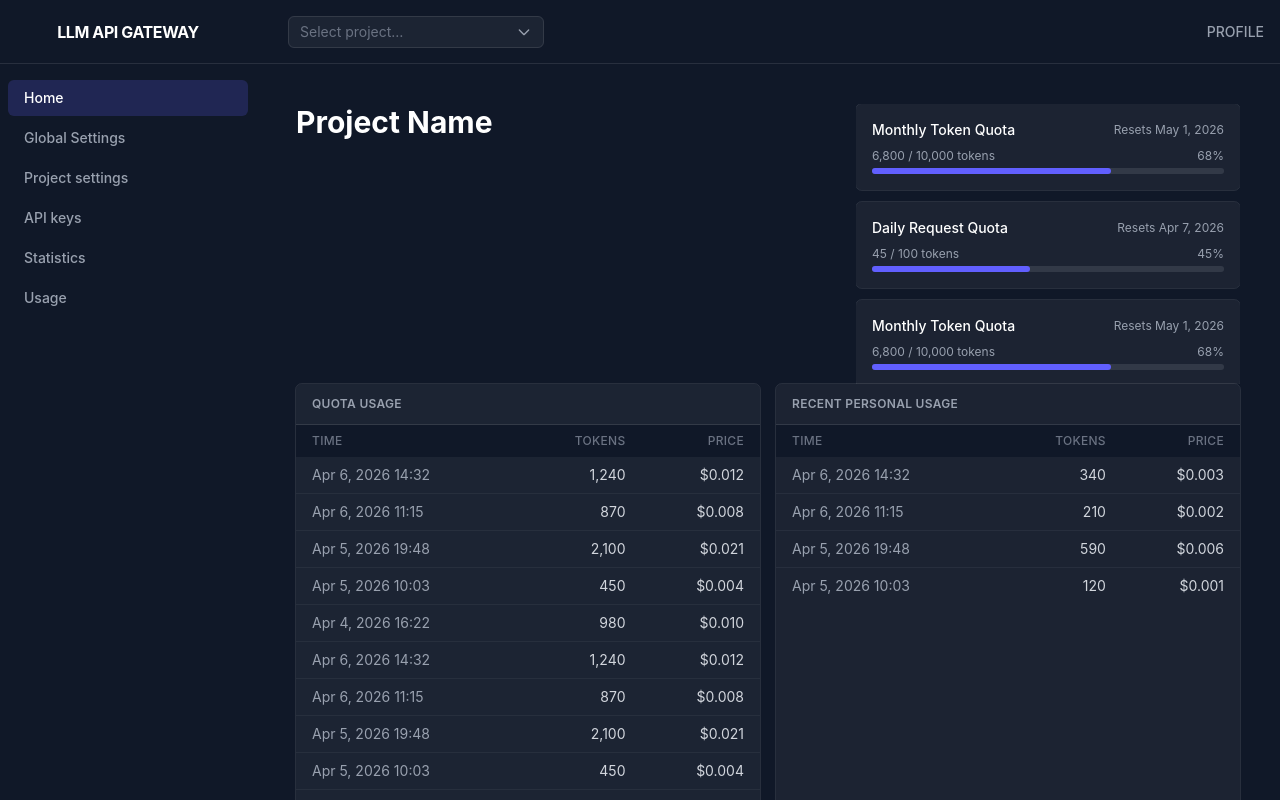
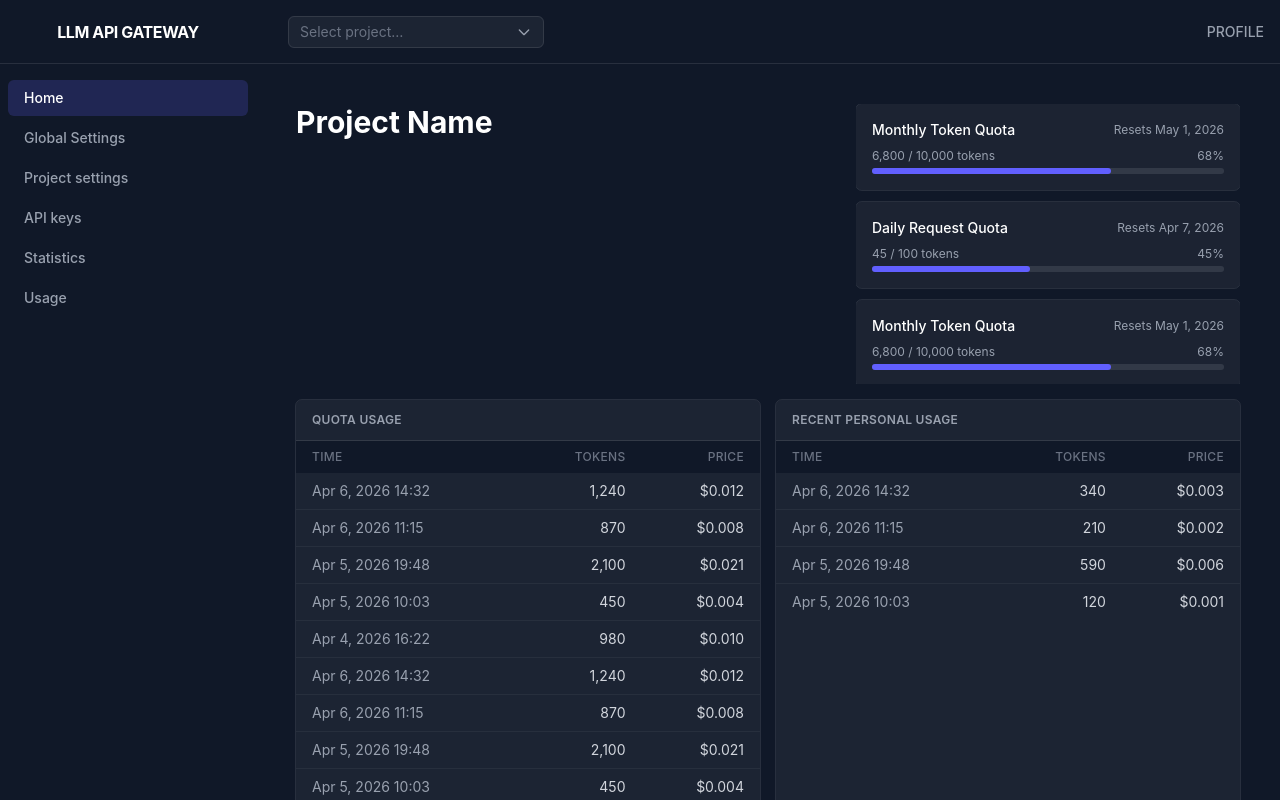
Before and after one commit to DomaDani/llm-api-gateway, a React (Vite) app in the folder dashboard/frontend/: page /home in a window 1280 px wide. Shown: the top 800 px of the page. Built offline with nearby package versions, Linux system fonts and the light colour scheme.

Commit message:
fix typo in home

```diff
--- a/dashboard/frontend/src/pages/Home/Home.jsx
+++ b/dashboard/frontend/src/pages/Home/Home.jsx
@@ -43,7 +43,7 @@ const PERSONAL_USAGE = [
 export default function Home()
 {
     return (
-        <div className="flex h-90 flex-col gap-">
+        <div className="flex h-90 flex-col gap-4">
 
             {/* Top section: project name + active quotas */}
             <div className="flex flex-col gap-4 sm:flex-row sm:items-start sm:justify-between">
```
